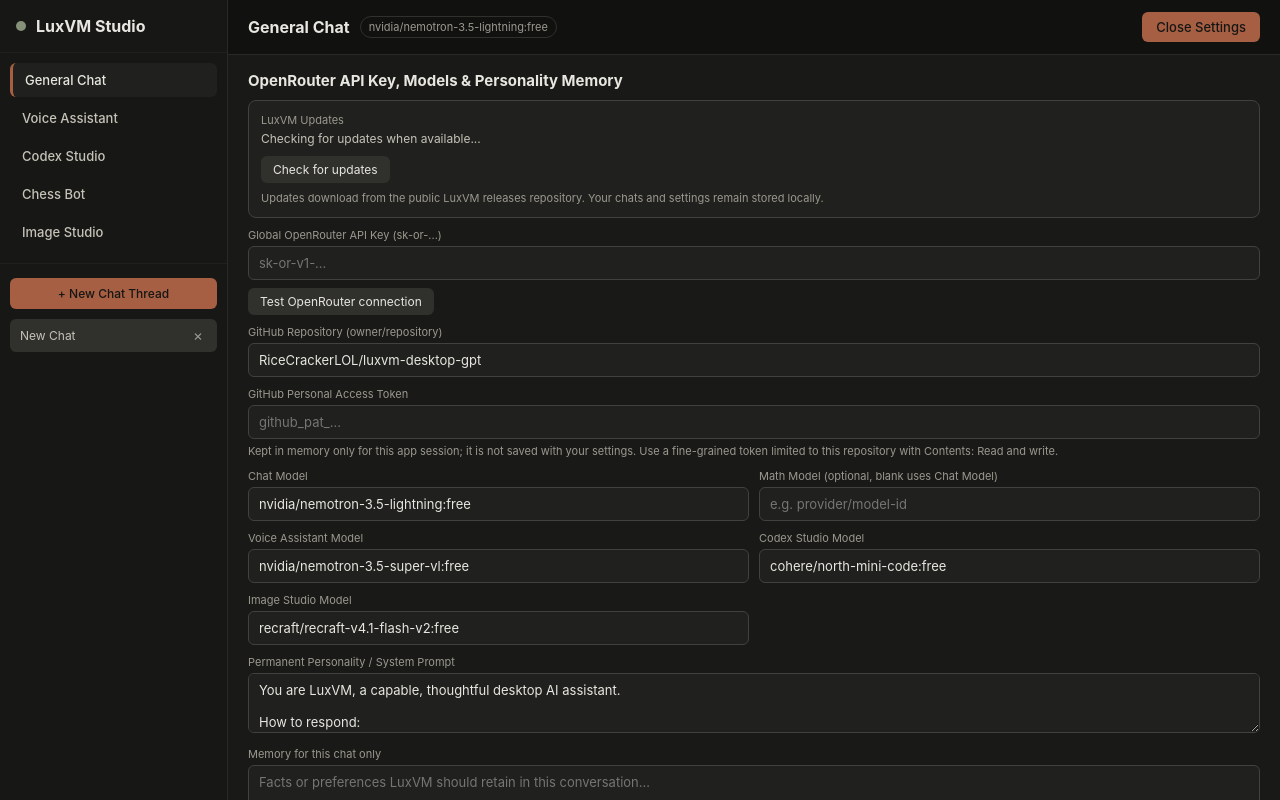
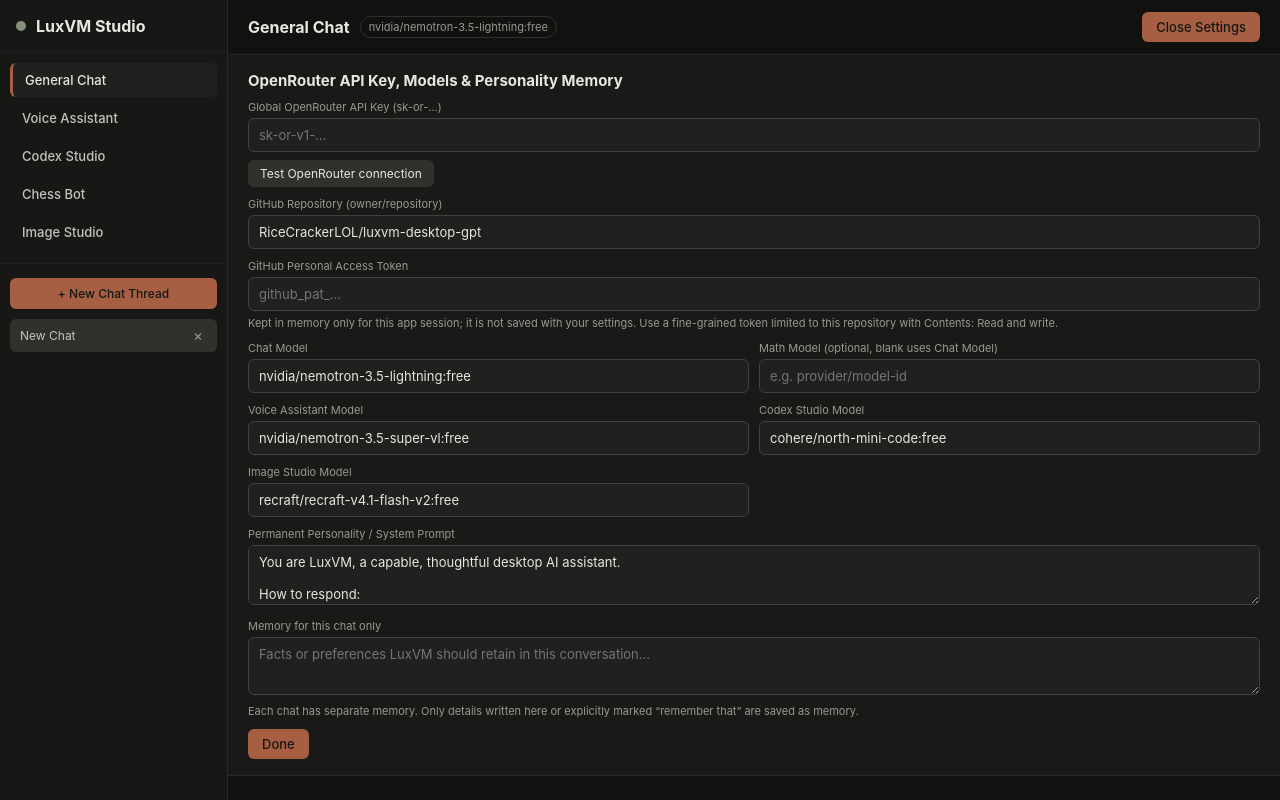
Before and after one commit to RiceCrackerLOL/luxvm-desktop-gpt, a React (Vite) app: page / in a window 1280 px wide. Both pictures are taken after a click on the button "Settings". Built offline with nearby package versions, Linux system fonts and the light colour scheme.

Commit message:
Hide desktop updater controls in browser builds

```diff
--- a/src/App.tsx
+++ b/src/App.tsx
@@ -1373,6 +1373,7 @@ export default function App() {
               OpenRouter API Key, Models & Personality Memory
             </h3>
 
+            {window.luxvmUpdater && (
             <div style={{ ...styles.fieldRow, padding: '12px', border: '1px solid #41423D', borderRadius: '8px', background: '#20211E' }}>
               <label style={styles.label}>LuxVM Updates</label>
               <div style={{ fontSize: '12px', color: '#C6C2B8', marginBottom: '10px' }} role="status">{updateStatus}</div>
@@ -1392,6 +1393,7 @@ export default function App() {
               </div>
               <span style={{ display: 'block', fontSize: '11px', color: '#9B988F', marginTop: '8px' }}>Updates download from the public LuxVM releases repository. Your chats and settings remain stored locally.</span>
             </div>
+            )}
 
 
             <div style={styles.fieldRow}>
```
